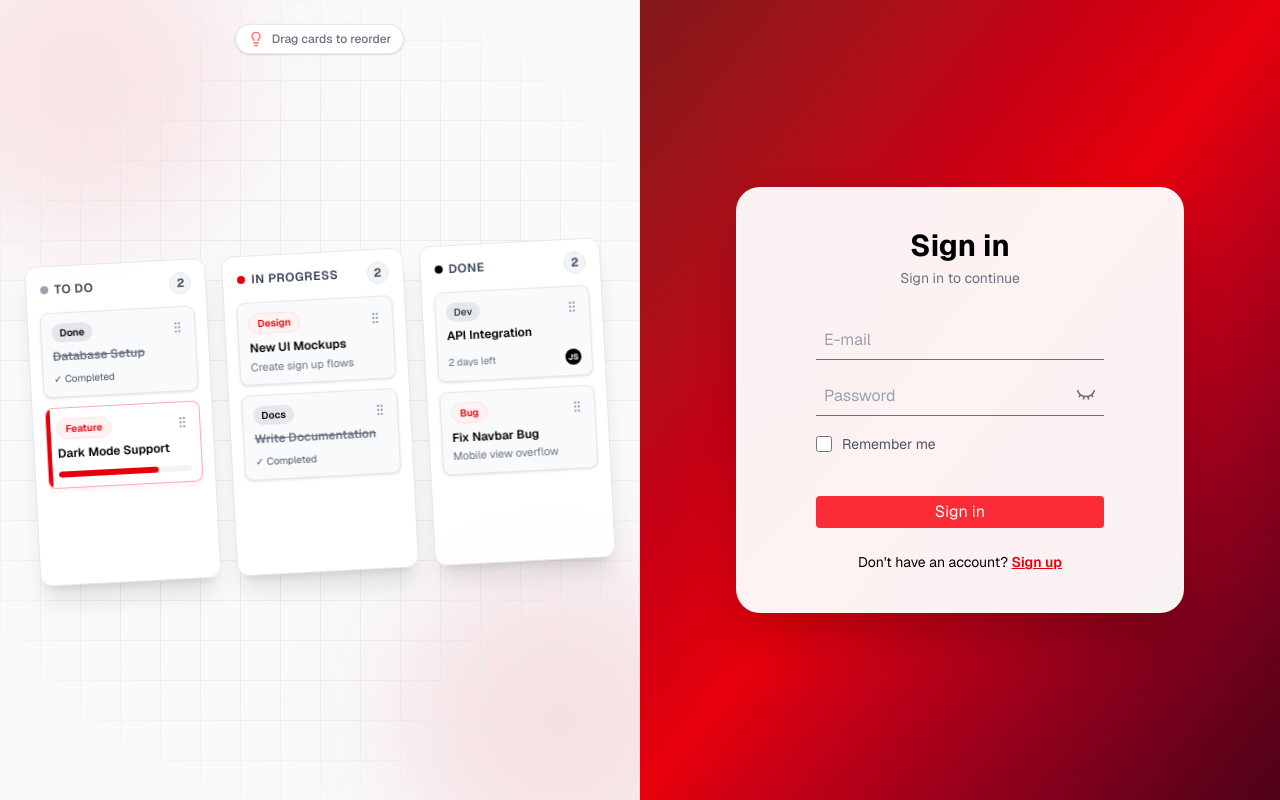
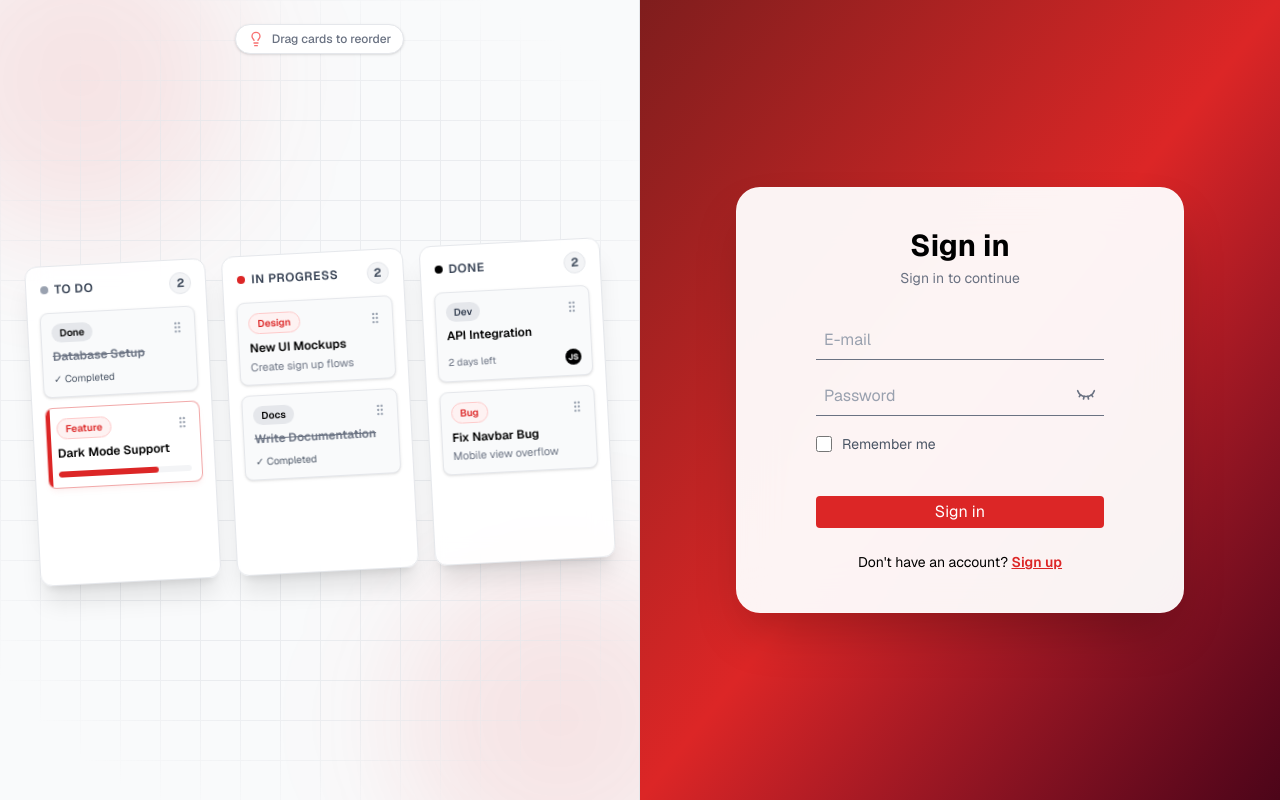
Before and after one commit to natajuniorpinheirodasilva-ui/kanban, a Next.js app: page /signin in a window 1280 px wide. Built offline with nearby package versions, Linux system fonts and the light colour scheme.

Commit message:
feat: secure user boards, add logout flow, and centralize color palette

```diff
--- a/src/app/(auth)/signin/page.tsx
+++ b/src/app/(auth)/signin/page.tsx
@@ -155,7 +155,7 @@ export default function SignIn() {
         {
             id: "in-progress",
             title: "In Progress",
-            dotColor: "bg-red-600 animate-ping",
+            dotColor: "bg-primary animate-ping",
             cards: []
         },
         {
@@ -186,7 +186,7 @@ export default function SignIn() {
             {
                 id: "in-progress",
                 title: "In Progress",
-                dotColor: "bg-red-600 animate-ping",
+                dotColor: "bg-primary animate-ping",
                 cards: shuffledCards.slice(2, 4)
             },
             {
@@ -260,12 +260,12 @@ export default function SignIn() {
             {/* Left side */}
             <div className="hidden lg:flex w-1/2 bg-gray-50 relative overflow-hidden items-center justify-center p-6 select-none border-r border-gray-200">
                 <div className="absolute top-6 text-xs text-gray-500 font-medium flex items-center gap-2 bg-white px-3 py-1.5 rounded-full border border-gray-200 shadow-sm z-20">
-                    <Lightbulb className="w-4 h-4 text-red-400" />
+                    <Lightbulb className="w-4 h-4 text-primary-muted" />
                     <span>Drag cards to reorder</span>
                 </div>
 
-                <div className="absolute -top-20 -left-20 w-80 h-80 bg-red-500/10 rounded-full blur-3xl pointer-events-none" />
-                <div className="absolute -bottom-20 -right-20 w-80 h-80 bg-red-600/10 rounded-full blur-3xl pointer-events-none" />
+                <div className="absolute -top-20 -left-20 w-80 h-80 bg-primary/10 rounded-full blur-3xl pointer-events-none" />
+                <div className="absolute -bottom-20 -right-20 w-80 h-80 bg-primary/10 rounded-full blur-3xl pointer-events-none" />
 
                 <div className="absolute inset-0 bg-[linear-gradient(to_right,#e5e7eb_1px,transparent_1px),linear-gradient(to_bottom,#e5e7eb_1px,transparent_1px)] bg-size-[2.5rem_2.5rem] mask-[radial-gradient(ellipse_65%_55%_at_50%_50%,#000_70%,transparent_100%)] opacity-70" />
 
@@ -296,12 +296,12 @@ export default function SignIn() {
                             <div className="flex flex-col gap-2.5 flex-1">
                                 {column.cards.map(card => {
                                     const cardStyle = card.urgent
-                                        ? "bg-white border border-red-500/40 shadow-md shadow-red-500/5"
+                                        ? "bg-white border border-danger/40 shadow-md shadow-danger/5"
                                         : "bg-gray-50 border border-gray-200 shadow-sm hover:border-gray-300"
 
                                     const tagStyle =
                                         card.tagType === "red" || card.urgent
-                                            ? "text-red-600 bg-red-50 border border-red-100"
+                                            ? "text-danger bg-danger-light border border-danger-border"
                                             : card.completed
                                                 ? "text-black bg-gray-200"
                                                 : "text-gray-700 bg-gray-200"
@@ -330,7 +330,7 @@ export default function SignIn() {
                                             `}
                                         >
                                             {card.urgent && (
-                                                <div className="absolute top-0 left-0 w-1 h-full bg-red-600" />
+                                                <div className="absolute top-0 left-0 w-1 h-full bg-danger" />
                                             )}
 
                                             <div className="flex items-center justify-between gap-1">
@@ -366,7 +366,7 @@ export default function SignIn() {
 
                                             {card.urgent && (
                                                 <div className="w-full bg-gray-100 rounded-full h-1.5 mt-2.5 overflow-hidden">
-                                                    <div className="bg-red-600 h-1.5 rounded-full w-3/4 animate-pulse" />
+                                                    <div className="bg-danger h-1.5 rounded-full w-3/4 animate-pulse" />
                                                 </div>
                                             )}
 
@@ -395,7 +395,7 @@ export default function SignIn() {
             </div>
 
             {/* Right side */}
-            <div className="relative flex flex-col justify-center items-center w-full lg:w-1/2 bg-linear-to-br from-red-900 via-red-600 to-rose-950 overflow-hidden p-6 xl:p-8">
+            <div className="relative flex flex-col justify-center items-center w-full lg:w-1/2 bg-linear-to-br from-primary-dark via-primary to-primary-deep overflow-hidden p-6 xl:p-8">
                 <form
                 onSubmit={handleSignIn}
                 className="relative z-10 flex flex-col items-center w-full max-w-sm sm:max-w-md bg-white/95 backdrop-blur-xl border border-white/20 shadow-2xl p-6 sm:p-10 rounded-3xl"
@@ -427,7 +427,7 @@ export default function SignIn() {
                                 id="remember"
                                 checked={rememberMe}
                                 onChange={(e) => setRememberMe(e.target.checked)}
-                                className="w-4 h-4 accent-red-600 cursor-pointer rounded shrink-0 ml-4"
+                                className="w-4 h-4 accent-primary cursor-pointer rounded shrink-0 ml-4"
                             />
 
                             <label
@@ -448,7 +448,7 @@ export default function SignIn() {
                     <p className="mt-6 text-sm text-black">
                         Don't have an account?{" "}
                         <Link
-                            className="text-red-600 font-semibold underline"
+                            className="text-primary font-semibold underline"
                             href="/signup"
                         >
                             Sign up
@@ -456,18 +456,18 @@ export default function SignIn() {
                     </p>
 
                     {(signInError || unexpectedError) && (
-                        <div className="w-3/4 h-px bg-linear-to-r from-transparent via-red-500 to-transparent mt-2"/>
+                        <div className="w-3/4 h-px bg-linear-to-r from-transparent via-danger to-transparent mt-2"/>
                     )}
 
                     {signInError && (
-                        <p className="w-full mt-3 mb-3 text-xs text-red-600 font-medium text-center">
+                        <p className="w-full mt-3 mb-3 text-xs text-danger font-medium text-center">
                             Please check the fields and try again.
                         </p>
                     )}
 
                     {unexpectedError && (
-                        <div className="w-full mt-3 mb-3 text-xs text-red-600 font-medium text-center">
-                            <p className="text-xs text-red-700 font-medium">
+                        <div className="w-full mt-3 mb-3 text-xs text-danger font-medium text-center">
+                            <p className="text-xs text-danger-hover font-medium">
                                 Something went wrong. Please try again.
                             </p>
                         </div>
--- a/src/app/(auth)/signup/page.tsx
+++ b/src/app/(auth)/signup/page.tsx
@@ -158,7 +158,7 @@ export default function SignUp() {
         {
             id: "in-progress",
             title: "In Progress",
-            dotColor: "bg-red-600 animate-ping",
+            dotColor: "bg-primary animate-ping",
             cards: []
         },
         {
@@ -189,7 +189,7 @@ export default function SignUp() {
             {
                 id: "in-progress",
                 title: "In Progress",
-                dotColor: "bg-red-600 animate-ping",
+                dotColor: "bg-primary animate-ping",
                 cards: shuffledCards.slice(2, 4)
             },
             {
@@ -263,12 +263,12 @@ export default function SignUp() {
             {/* Left side */}
             <div className="hidden lg:flex w-1/2 bg-gray-50 relative overflow-hidden items-center justify-center p-6 select-none border-r border-gray-200">
                 <div className="absolute top-6 text-xs text-gray-500 font-medium flex items-center gap-2 bg-white px-3 py-1.5 rounded-full border border-gray-200 shadow-sm z-20">
-                    <Lightbulb className="w-4 h-4 text-red-400" />
+                    <Lightbulb className="w-4 h-4 text-primary-muted" />
                     <span>Drag cards to reorder</span>
                 </div>
 
-                <div className="absolute -top-20 -left-20 w-80 h-80 bg-red-500/10 rounded-full blur-3xl pointer-events-none" />
-                <div className="absolute -bottom-20 -right-20 w-80 h-80 bg-red-600/10 rounded-full blur-3xl pointer-events-none" />
+                <div className="absolute -top-20 -left-20 w-80 h-80 bg-primary/10 rounded-full blur-3xl pointer-events-none" />
+                <div className="absolute -bottom-20 -right-20 w-80 h-80 bg-primary/10 rounded-full blur-3xl pointer-events-none" />
 
                 <div className="absolute inset-0 bg-[linear-gradient(to_right,#e5e7eb_1px,transparent_1px),linear-gradient(to_bottom,#e5e7eb_1px,transparent_1px)] bg-size-[2.5rem_2.5rem] mask-[radial-gradient(ellipse_65%_55%_at_50%_50%,#000_70%,transparent_100%)] opacity-70" />
 
@@ -299,12 +299,12 @@ export default function SignUp() {
                             <div className="flex flex-col gap-2.5 flex-1">
                                 {column.cards.map(card => {
                                     const cardStyle = card.urgent
-                                        ? "bg-white border border-red-500/40 shadow-md shadow-red-500/5"
+                                        ? "bg-white border border-danger/40 shadow-md shadow-danger/5"
                                         : "bg-gray-50 border border-gray-200 shadow-sm hover:border-gray-300"
 
                                     const tagStyle =
                                         card.tagType === "red" || card.urgent
-                                            ? "text-red-600 bg-red-50 border border-red-100"
+                                            ? "text-danger bg-danger-light border border-danger-border"
                                             : card.completed
                                                 ? "text-black bg-gray-200"
                                                 : "text-gray-700 bg-gray-200"
@@ -333,7 +333,7 @@ export default function SignUp() {
                                             `}
                                         >
                                             {card.urgent && (
-                                                <div className="absolute top-0 left-0 w-1 h-full bg-red-600" />
+                                                <div className="absolute top-0 left-0 w-1 h-full bg-danger" />
                                             )}
 
                                             <div className="flex items-center justify-between gap-1">
@@ -369,7 +369,7 @@ export default function SignUp() {
 
                                             {card.urgent && (
                                                 <div className="w-full bg-gray-100 rounded-full h-1.5 mt-2.5 overflow-hidden">
-                                                    <div className="bg-red-600 h-1.5 rounded-full w-3/4 animate-pulse" />
+                                                    <div className="bg-danger h-1.5 rounded-full w-3/4 animate-pulse" />
                                                 </div>
                                             )}
 
@@ -398,7 +398,7 @@ export default function SignUp() {
             </div>
 
             {/* Right side */}
-            <div className="relative flex flex-col justify-center items-center w-full lg:w-1/2 bg-linear-to-br from-red-900 via-red-600 to-rose-950 overflow-hidden p-6 xl:p-8">
+            <div className="relative flex flex-col justify-center items-center w-full lg:w-1/2 bg-linear-to-br from-primary-dark via-primary to-primary-deep overflow-hidden p-6 xl:p-8">
                 <form
                     onSubmit={handleSignUp}
                     className="relative z-10 flex flex-col items-center w-full max-w-sm sm:max-w-md bg-white/95 backdrop-blur-xl border border-white/20 shadow-2xl p-6 sm:p-10 rounded-3xl"
@@ -436,7 +436,7 @@ export default function SignUp() {
                                 id="remember"
                                 checked={rememberMe}
                                 onChange={(e) => setRememberMe(e.target.checked)}
-                                className="w-4 h-4 accent-red-600 cursor-pointer rounded shrink-0 ml-4"
+                                className="w-4 h-4 accent-primary cursor-pointer rounded shrink-0 ml-4"
                             />
 
                             <label
@@ -455,7 +455,7 @@ export default function SignUp() {
                     <p className="mt-6 text-sm text-black">
                         Already have an account?{" "}
                         <Link
-                            className="text-red-600 font-semibold underline"
+                            className="text-primary font-semibold underline"
                             href="/signin"
                         >
                             Sign in
@@ -463,26 +463,26 @@ export default function SignUp() {
                     </p>
 
                     {(signUpError || unexpectedError || usedEmail) && (
-                        <div className="w-3/4 h-px bg-linear-to-r from-transparent via-red-500 to-transparent mb-3 mt-3"/>
+                        <div className="w-3/4 h-px bg-linear-to-r from-transparent via-danger to-transparent mb-3 mt-3"/>
                     )}
 
                     {signUpError && (
-                        <p className="w-full mb-1 text-xs text-red-600 font-medium text-center">
+                        <p className="w-full mb-1 text-xs text-danger font-medium text-center">
                             Please check the fields and try again.
                         </p>
                     )}
 
                     {unexpectedError && (
-                        <div className="w-full mb-1  text-xs text-red-600 font-medium text-center">
-                            <p className="text-xs text-red-700 font-medium">
+                        <div className="w-full mb-1  text-xs text-danger font-medium text-center">
+                            <p className="text-xs text-danger-hover font-medium">
                                 Something went wrong. Please try again.
                             </p>
                         </div>
                     )}
 
                     {usedEmail && (
-                        <div className="w-full text-xs text-red-600 font-medium text-center">
-                            <p className="text-xs text-red-700 font-medium">
+                        <div className="w-full text-xs text-danger font-medium text-center">
+                            <p className="text-xs text-danger-hover font-medium">
                                 E-mail already in use.
                             </p>
                         </div>
--- a/src/app/globals.css
+++ b/src/app/globals.css
@@ -1,17 +1,45 @@
 @import "tailwindcss";
 
 :root {
-  --background: #ffffff;
-  --foreground: #171717;
+  --primary: #dc2626;
+  --primary-hover: #b91c1c;
+  --primary-light: #fef2f2;
+  --primary-border: #fca5a5;
+  --primary-muted: #f87171;
+  --primary-dark: #7f1d1d;
+  --primary-deep: #4c0519;
+
+  --danger: #dc2626;
+  --danger-hover: #b91c1c;
+  --danger-light: #fef2f2;
+  --danger-border: #fecaca;
+  --danger-dark: #7f1d1d;
+
+  --background: #f9fafb;
+  --surface: #ffffff;
+  --foreground: #111827;
   --font-sans: var(--font-geist-sans);
   --font-mono: var(--font-geist-mono);
 }
 
-@media (prefers-color-scheme: dark) {
-  :root {
-    --background: #FAFAFA;
-    --foreground: #171717;
-  }
+@theme inline {
+  --color-primary: var(--primary);
+  --color-primary-hover: var(--primary-hover);
+  --color-primary-light: var(--primary-light);
+  --color-primary-border: var(--primary-border);
+  --color-primary-muted: var(--primary-muted);
+  --color-primary-dark: var(--primary-dark);
+  --color-primary-deep: var(--primary-deep);
+
+  --color-danger: var(--danger);
+  --color-danger-hover: var(--danger-hover);
+  --color-danger-light: var(--danger-light);
+  --color-danger-border: var(--danger-border);
+  --color-danger-dark: var(--danger-dark);
+
+  --color-background: var(--background);
+  --color-surface: var(--surface);
+  --color-foreground: var(--foreground);
 }
 
 body {
@@ -42,15 +70,15 @@ body {
 }
 
 @keyframes errorAnimation {
-  0%, 100% { transform: translateX(0); color: #ef4444; }
+  0%, 100% { transform: translateX(0); color: var(--danger); }
   10% { transform: translateX(-6px); }
   20% { transform: translateX(6px); }
   30% { transform: translateX(-6px); }
-  40% { transform: translateX(0); color: #450a0a; }
+  40% { transform: translateX(0); color: var(--primary-deep); }
 
-  70% { color: #ef4444; }
+  70% { color: var(--danger); }
 
-  100% { color:black }
+  100% { color: var(--foreground); }
 }
 
 .animate-error {
--- a/src/components/auth/Button.tsx
+++ b/src/components/auth/Button.tsx
@@ -9,7 +9,7 @@ function Button({ type, onClick, children }: Props) {
         <button
             type={type}
             onClick={onClick}
-            className="bg-red-500 hover:bg-red-500/90 text-white rounded p-1 w-72 cursor-pointer mt-5"
+            className="bg-primary hover:bg-primary-hover text-white rounded p-1 w-72 cursor-pointer mt-5"
         >
             {children}
         </button>
--- a/src/components/auth/Input.tsx
+++ b/src/components/auth/Input.tsx
@@ -41,7 +41,7 @@ function Input({ type, placeholder, value, onChange }: Props) {
       )}
       <div className="absolute bottom-0 left-0 h-px w-full bg-gray-500"/>
 
-      <span className="absolute bottom-0 left-0 h-0.5 w-full origin-center scale-x-0 bg-red-600 transition-transform duration-300 pointer-events-none peer-focus:scale-x-100" />
+      <span className="absolute bottom-0 left-0 h-0.5 w-full origin-center scale-x-0 bg-primary transition-transform duration-300 pointer-events-none peer-focus:scale-x-100" />
     </div>
   )
 }
--- a/src/components/kanban/KanbanCard.tsx
+++ b/src/components/kanban/KanbanCard.tsx
@@ -36,7 +36,7 @@ export default function KanbanCard({
       onDragEnd={onDragEnd}
       className={`flex items-center justify-between border rounded-xl p-4 text-black cursor-grab select-none active:cursor-grabbing transition-all duration-200 ${
         isDragging
-          ? "opacity-60 scale-105 shadow-md bg-red-50 border-red-300"
+          ? "opacity-60 scale-105 shadow-md bg-primary-light border-primary-border"
           : "opacity-100 scale-100 shadow-sm bg-white border-black/10"
       }`}
     >
--- a/src/components/kanban/KanbanColumn.tsx
+++ b/src/components/kanban/KanbanColumn.tsx
@@ -79,7 +79,7 @@ export default function KanbanColumn({
   return (
     <div
       className={`flex flex-col w-72 gap-3 p-4 rounded-xl shadow-sm shrink-0 border transition-colors duration-200 ${
-        isDragOver ? "bg-red-50 border-red-400" : "bg-gray-100 border-black/5"
+        isDragOver ? "bg-primary-light border-primary-border" : "bg-gray-100 border-black/5"
       } min-h-25`}
       onDragOver={(e) => e.preventDefault()}
       onDragEnter={() => onDragOverColumn(column.id)}
@@ -87,7 +87,7 @@ export default function KanbanColumn({
     >
       <h2
         className={`flex items-center justify-between text-base font-semibold uppercase tracking-wide border-b pb-1 cursor-grab active:cursor-grabbing transition-all duration-200 ${
-          isColumnDragging ? "opacity-40 text-red-700" : "opacity-100 text-black/70"
+          isColumnDragging ? "opacity-40 text-primary-hover" : "opacity-100 text-black/70"
         }`}
         draggable={!isEditingColumn}
         onDragStart={() => onColumnDragStart(column.id)}
--- a/src/components/kanban/NewColumnForm.tsx
+++ b/src/components/kanban/NewColumnForm.tsx
@@ -79,7 +79,7 @@ const NewColumnForm = ({ boardId, onCreate, onCancel }: Props) => {
         { apiError &&
             <p
             key={`api-${errorTrigger}`}
-            className="border-b rounded shadow border-r animate-error font-semibold text-sm mt-1 leading-tight pt-1 text-red-500 border-red-200">
+            className="border-b rounded shadow border-r animate-error font-semibold text-sm mt-1 leading-tight pt-1 text-danger border-danger-border">
                 API Error, try again later.
             </p>
         }
@@ -87,7 +87,7 @@ const NewColumnForm = ({ boardId, onCreate, onCancel }: Props) => {
         { titleError &&
             <p
             key={`title-${errorTrigger}`}
-            className="border-b rounded shadow border-r animate-error font-semibold text-sm mt-1 leading-tight pt-1 text-red-500 border-red-200">
+            className="border-b rounded shadow border-r animate-error font-semibold text-sm mt-1 leading-tight pt-1 text-danger border-danger-border">
                 Title error.
             </p>
         }
--- a/src/components/ui/ConfirmDialog.tsx
+++ b/src/components/ui/ConfirmDialog.tsx
@@ -8,14 +8,14 @@ type Props = {
 
 const baseBtnClass = "px-4 py-2 rounded-lg font-medium transition-all duration-150 ease-out cursor-pointer text-sm sm:text-base border-b-2 active:translate-y-0.5 active:border-b-0"
 
-const confirmBtnClass = `${baseBtnClass} bg-red-600 text-white border-red-800 hover:bg-red-700 hover:border-red-900 shadow-sm hover:-translate-y-0.5 hover:shadow-md`
+const confirmBtnClass = `${baseBtnClass} bg-danger text-white border-danger-hover hover:bg-danger-hover hover:border-danger-dark shadow-sm hover:-translate-y-0.5 hover:shadow-md`
 
 const cancelBtnClass = `${baseBtnClass} bg-gray-100 text-gray-700 border-gray-300 hover:bg-gray-200 hover:text-gray-900 hover:border-gray-400 hover:-translate-y-0.5`
 
 const ConfirmDialog = ({ message, onConfirm, onCancel }: Props) => {
     return (
         <div className="fixed inset-0 bg-black/60 backdrop-blur-sm flex items-center justify-center z-50 p-4">
-            <div className="bg-white p-6 rounded-2xl shadow-2xl flex flex-col gap-6 w-full max-w-sm border-t-4 border-red-500">
+            <div className="bg-white p-6 rounded-2xl shadow-2xl flex flex-col gap-6 w-full max-w-sm border-t-4 border-danger">
                 <div className="flex flex-col gap-1.5">
                     <p className="font-semibold text-gray-900 text-lg leading-snug">
                         {message}
```
Also changed, not shown: src/app/api/auth/logout/route.ts (added, +19 -0 lines), src/app/board/page.tsx (+6 -2 lines), src/components/ui/NavBar.tsx (added, +38 -0 lines).
